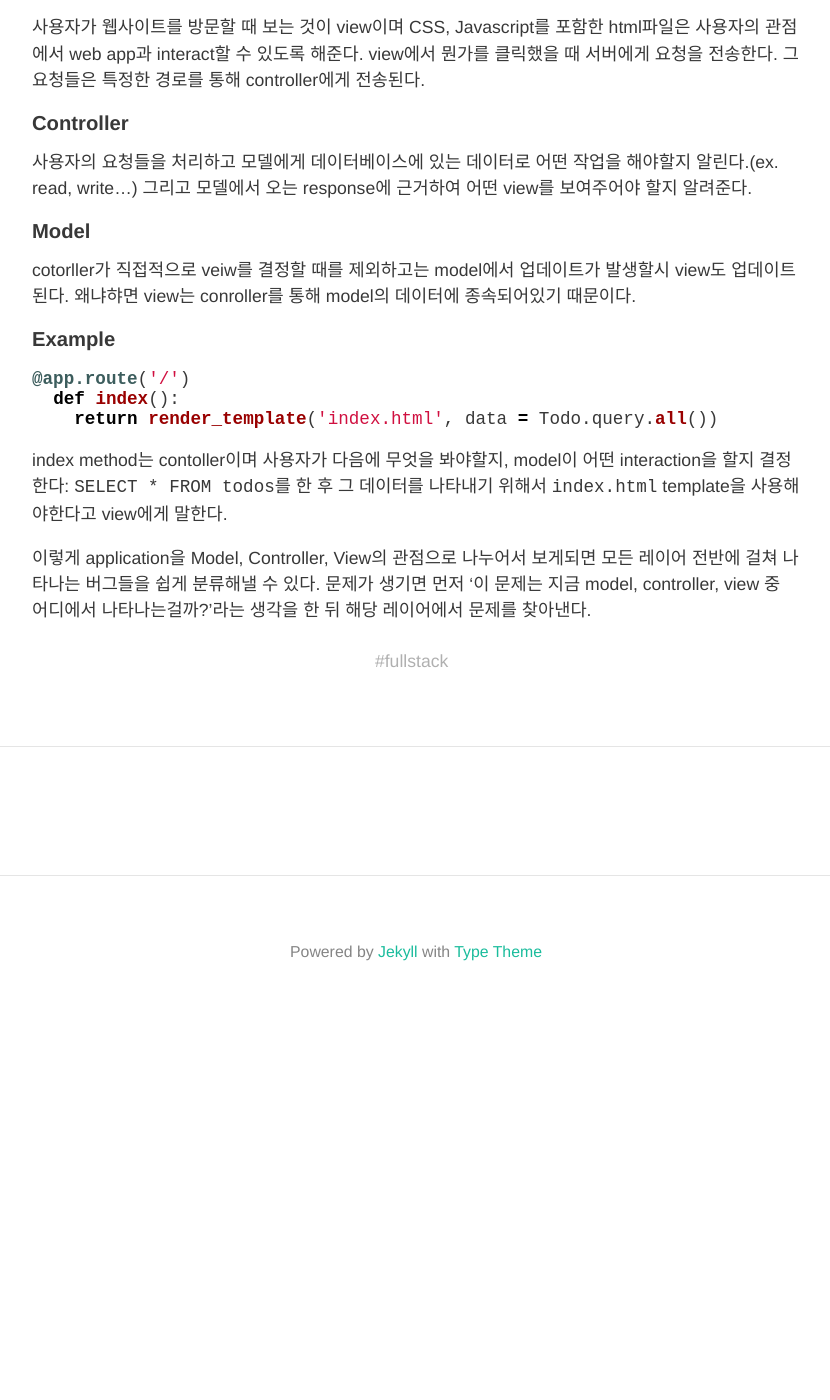
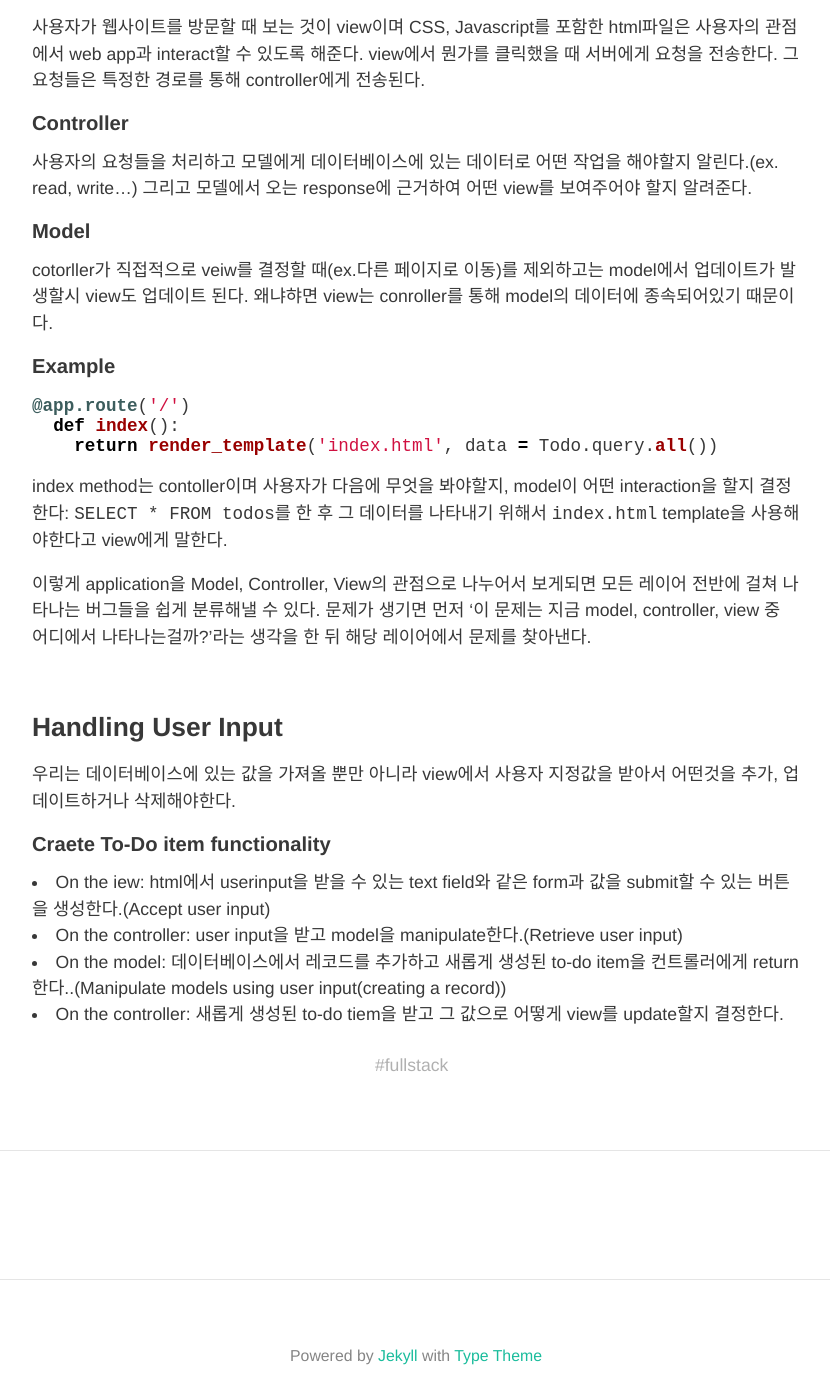
Before and after one commit to HyunlangBan/hyunlangban.github.io, a Jekyll site: the page built from _posts/2020-02-10-fullstack-mvc.md, in a window 1280 px wide and 1400 px high, scrolled down 1127 px. Shown: the whole window, without its empty margins (224-1054 px from the left). Built offline with Jekyll 4.4.1, drawn with Linux system fonts in a browser that asks for light colours; nearby versions of some CDN libraries; comment, search, counter and statistics services are not loaded; before the commit the page ends 2155 px from its top, so only the background shows below that.

Commit message:
Update 2020-02-10-fullstack-mvc.md

```diff
--- a/_posts/2020-02-10-fullstack-mvc.md
+++ b/_posts/2020-02-10-fullstack-mvc.md
@@ -24,7 +24,7 @@ view에서 뭔가를 클릭했을 때 서버에게 요청을 전송한다. 그
 그리고 모델에서 오는 response에 근거하여 어떤 view를 보여주어야 할지 알려준다.
 
 #### Model
-cotorller가 직접적으로 veiw를 결정할 때를 제외하고는 model에서 업데이트가 발생할시 view도 업데이트 된다.
+cotorller가 직접적으로 veiw를 결정할 때(ex.다른 페이지로 이동)를 제외하고는 model에서 업데이트가 발생할시 view도 업데이트 된다.
 왜냐햐면 view는 conroller를 통해 model의 데이터에 종속되어있기 때문이다.
 
 #### Example
@@ -40,3 +40,14 @@ index method는 contoller이며 사용자가 다음에 무엇을 봐야할지, m
 
 이렇게 application을 Model, Controller, View의 관점으로 나누어서 보게되면 모든 레이어 전반에 걸쳐 나타나는 버그들을 쉽게 분류해낼 수 있다.
 문제가 생기면 먼저 '이 문제는 지금 model, controller, view 중 어디에서 나타나는걸까?'라는 생각을 한 뒤 해당 레이어에서 문제를 찾아낸다.
+
+<br>
+
+### Handling User Input
+우리는 데이터베이스에 있는 값을 가져올 뿐만 아니라 view에서 사용자 지정값을 받아서 어떤것을 추가, 업데이트하거나 삭제해야한다.
+
+#### Craete To-Do item functionality
+- On the iew: html에서 userinput을 받을 수 있는 text field와 같은 form과 값을 submit할 수 있는 버튼을 생성한다.(Accept user input)
+- On the controller: user input을 받고 model을 manipulate한다.(Retrieve user input)
+- On the model: 데이터베이스에서 레코드를 추가하고 새롭게 생성된 to-do item을 컨트롤러에게 return한다..(Manipulate models using user input(creating a record))
+- On the controller: 새롭게 생성된 to-do tiem을 받고 그 값으로 어떻게 view를 update할지 결정한다.
```
